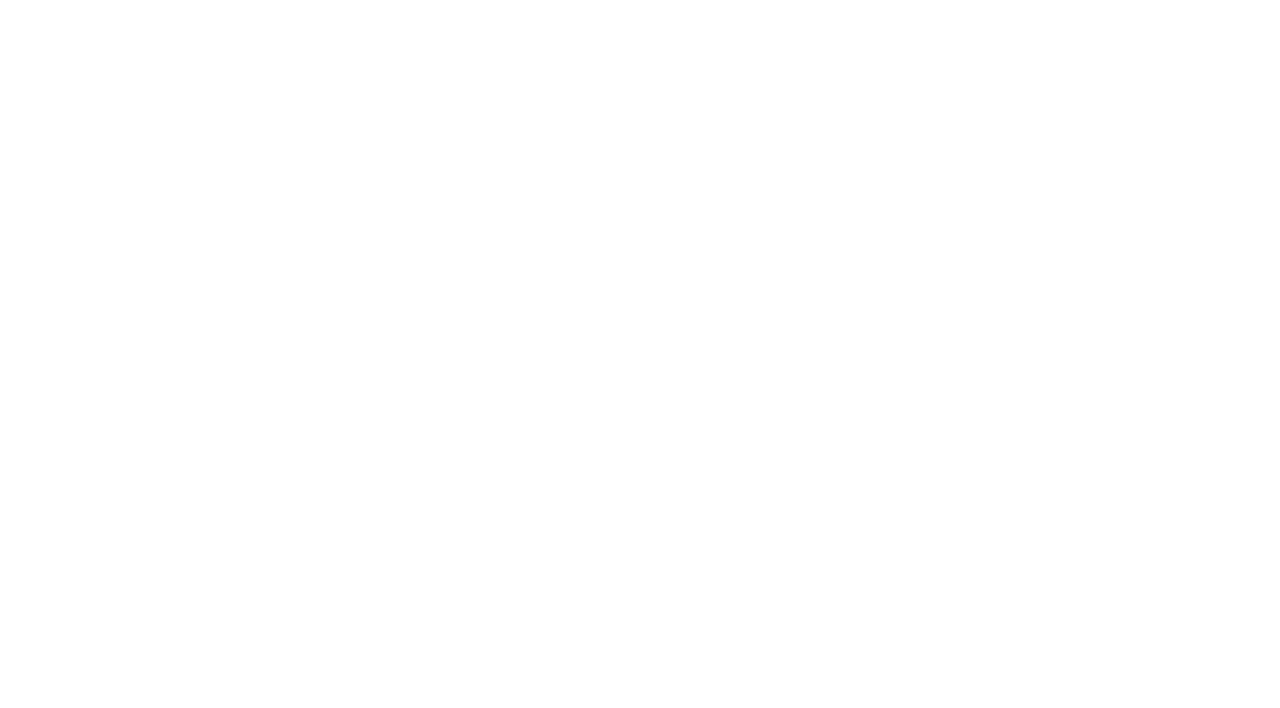
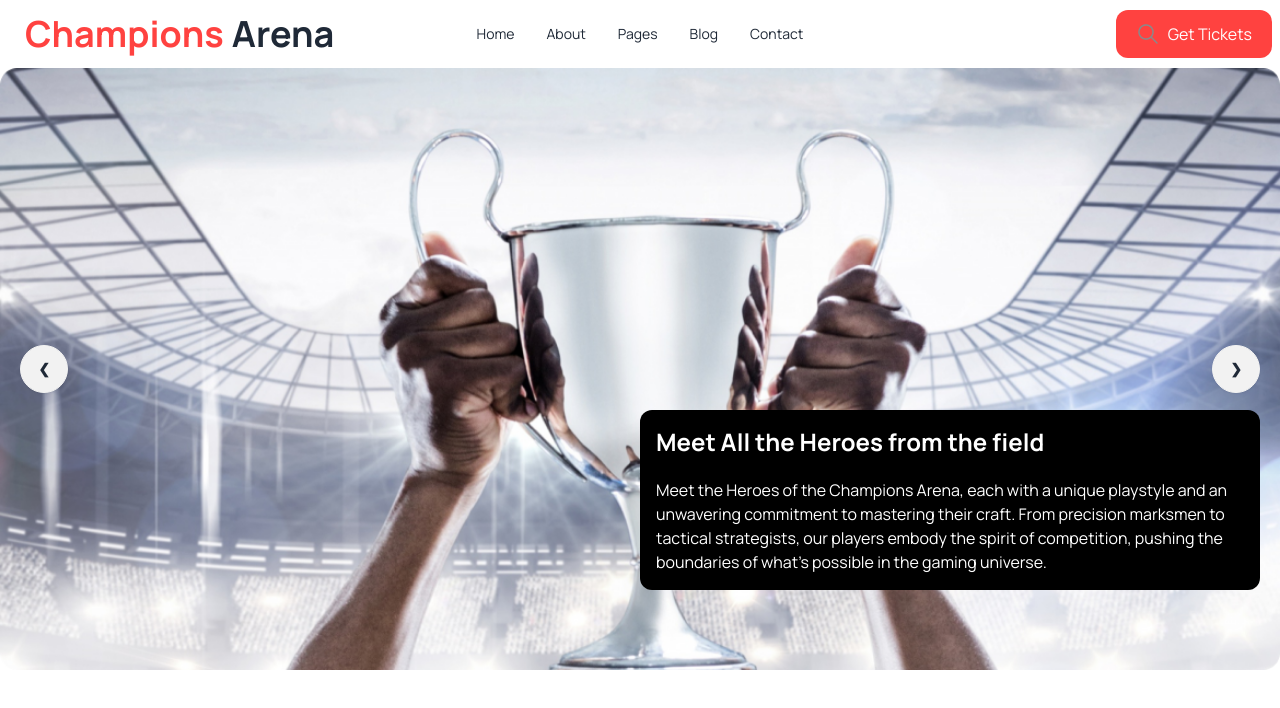
Before and after one commit to SHAYAN-ABRAR/Champions-Arena-Website, a plain HTML site: page index.html in a window 1280 px wide. Drawn offline with nearby package versions, Linux system fonts and the light colour scheme.

Commit message:
banner added

```diff
--- a/index.html
+++ b/index.html
@@ -1,5 +1,5 @@
 <!DOCTYPE html>
-<html lang="en">
+<html lang="en" data-theme="light">
 
 <head>
     <meta charset="UTF-8">
@@ -13,14 +13,96 @@
     <link href="https://cdn.jsdelivr.net/npm/daisyui@4.6.0/dist/full.min.css" rel="stylesheet" type="text/css" />
     <script src="https://cdn.tailwindcss.com"></script>
     <style>
-          .font-manrope{
+        .font-manrope {
             font-family: 'Manrope', sans-serif;
-          }
+        }
+
+        .btn-primary {
+            color: #FF4240;
+        }
+
+        .btn-bg {
+            background-color: #FF4240;
+        }
     </style>
 </head>
 
 <body class="font-manrope">
     <header>
+        <nav class="max-w-7xl mx-auto">
+            <div class="navbar bg-base-100">
+                <div class="navbar-start">
+                    <div class="dropdown">
+                        <div tabindex="0" role="button" class="btn btn-ghost lg:hidden">
+                            <svg xmlns="http://www.w3.org/2000/svg" class="h-5 w-5" fill="none" viewBox="0 0 24 24"
+                                stroke="currentColor">
+                                <path stroke-linecap="round" stroke-linejoin="round" stroke-width="2"
+                                    d="M4 6h16M4 12h8m-8 6h16" />
+                            </svg>
+                        </div>
+                        <ul tabindex="0"
+                            class="menu menu-sm dropdown-content mt-3 z-[1] p-2 shadow bg-base-100 rounded-box w-52">
+                            <li><a>Home</a></li>
+                            <li><a>About</a></li>
+                            <li><a>Pages</a></li>
+                            <li><a>Blog</a></li>
+                            <li><a>Contact</a></li>
+                        </ul>
+                    </div>
+                    <a class="btn btn-ghost text-xl lg:font-bold lg:text-4xl sm:text-xl"><span
+                            class="btn-primary ">Champions</span>Arena</a>
+                </div>
+                <div class="navbar-center hidden lg:flex">
+                    <ul class="menu menu-horizontal px-1">
+                        <li><a>Home</a></li>
+                        <li><a>About</a></li>
+                        <li><a>Pages</a></li>
+                        <li><a>Blog</a></li>
+                        <li><a>Contact</a></li>
+                    </ul>
+                </div>
+                <div class="navbar-end flex items-center">
+                    <a class="btn-bg flex items-center px-3 py-2 lg:px-5 lg:py-3 rounded-xl text-white">
+                        <img class="hidden lg:inline mr-2" src="images/search.png" alt="Search">
+                        Get Tickets
+                    </a>
+                </div>
+
+
+            </div>
+        </nav>
+
+
+
+        <banner class="max-w-7xl mx-auto relative">
+            <div class="carousel w-full relative">
+                <!-- first slide -->
+                <div id="slide1" class="carousel-item relative w-full">
+                    <img src="images/1.png" class="w-full h-auto max-h-70" />
+                    <div class="absolute flex justify-between transform -translate-y-1/2 left-5 right-5 top-1/2">
+                        <a href="#slide2" class="btn btn-circle">❮</a>
+                        <a href="#slide2" class="btn btn-circle">❯</a>
+                    </div>
+                </div>
+                <!-- Second slide -->
+                <div id="slide2" class="carousel-item relative w-full">
+                    <img src="images/1.png" class="w-full h-auto max-h-70" />
+                    <div class="absolute flex justify-between transform -translate-y-1/2 left-5 right-5 top-1/2">
+                        <a href="#slide1" class="btn btn-circle">❮</a>
+                        <a href="#slide1" class="btn btn-circle">❯</a>
+                    </div>
+                </div>
+                <!-- special details -->
+                <div class="absolute -bottom-35 lg:bottom-20 right-5 left-2/4 bg-black p-4 text-left rounded-xl">
+                    <h4 class="text-white lg:text-2xl font-bold mb-3 lg:mb-5">Meet All the Heroes from the field</h4>
+                    <p class="text-white text-sm lg:text-base">Meet the Heroes of the Champions Arena, each with a unique playstyle and an unwavering commitment to
+                        mastering their craft. From precision marksmen to tactical strategists, our players embody the
+                        spirit of competition, pushing the boundaries of what's possible in the gaming universe.</p>
+                </div>
+
+            </div>
+        </banner>
+
 
     </header>
     <main>
```
Also changed, not shown: images/search.png (added).
